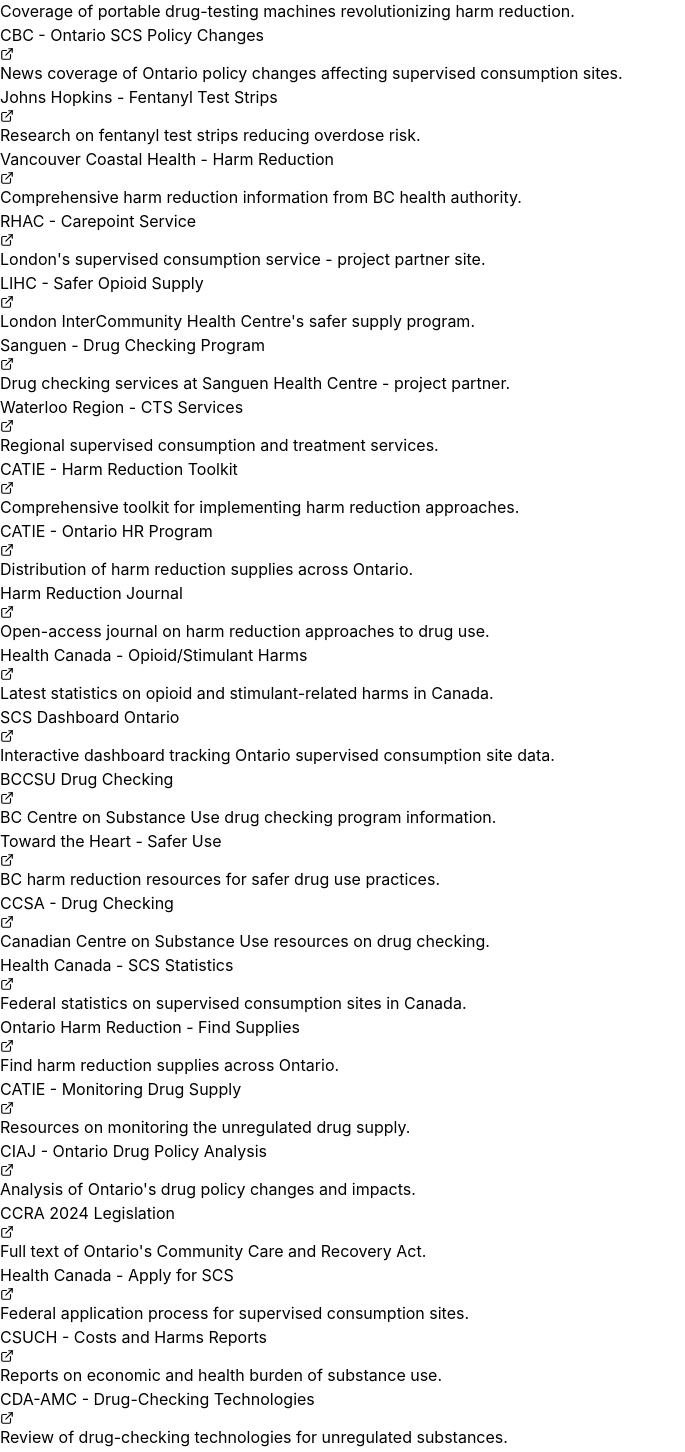
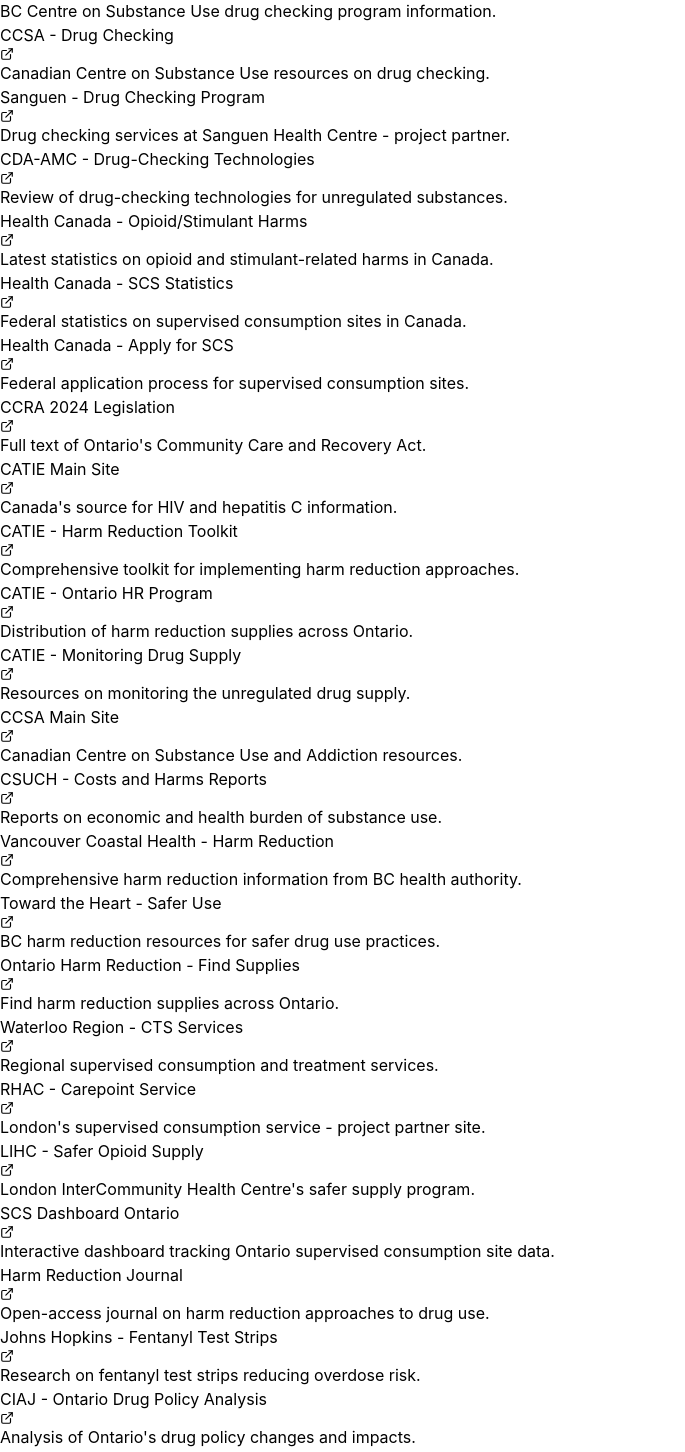
Before and after one commit to cameronmbrown9-eng/partner-dashboard-partners, a React (Vite) app: page / in a window 1280 px wide. Shown: the part 6151-7603 px from the top of the page, without its empty margins (0-685 px from the left). Built offline with nearby package versions, Linux system fonts and the light colour scheme.

Commit message:
Reorganize Related Links by category

```diff
--- a/src/App.jsx
+++ b/src/App.jsx
@@ -611,38 +611,46 @@
   );
 
   const linksData = [
-    { title: "Western News: Health Canada Grant", url: "https://news.westernu.ca/2023/04/health-canada-grant-funds-innovative-drug-checking-technology/", description: "Chemistry professor Francois Lagugné-Labarthet teams up with Scatr Inc. to pilot drug-checking technology." },
-    { title: "Scatr Portal (Partner Login)", url: "https://scatr.ca/auth", description: "Secure login for partners to access the drug-checking data management system." },
-    { title: "Scatr Live Dashboard", url: "https://scatr.live/", description: "Public dashboard with real-time drug-checking results across the network." },
-    { title: "Impact Canada - Drug Checking Challenge", url: "https://impact.canada.ca/en/challenges/drug-checking-challenge", description: "Official Government of Canada page for the Drug Checking Technology Challenge." },
-    { title: "Grand Prize Winner Announcement", url: "https://www.canada.ca/en/health-canada/news/2021/07/government-of-canada-announces-the-grand-prize-winner-of-the-drug-checking-technology-challenge.html", description: "Health Canada announces Scatr Inc. as the $1 million grand prize winner." },
-    { title: "Toronto Met - Fighting the Opioid Crisis", url: "https://www.torontomu.ca/magazine/2019/08/how-an-aerospace-engineer-is-fighting-the-opioid-crisis/", description: "Profile of Scatr founder applying aerospace engineering to harm reduction." },
-    { title: "CBC - Drug-Testing Machine 'Game Changer'", url: "https://www.cbc.ca/news/", description: "Coverage of portable drug-testing machines revolutionizing harm reduction." },
-    { title: "CBC - Ontario SCS Policy Changes", url: "https://www.cbc.ca/news/canada/toronto/", description: "News coverage of Ontario policy changes affecting supervised consumption sites." },
-    { title: "Johns Hopkins - Fentanyl Test Strips", url: "https://publichealth.jhu.edu/2018/low-tech-low-cost-test-strips-show-promise-for-reducing-fentanyl-overdoses", description: "Research on fentanyl test strips reducing overdose risk." },
-    { title: "Vancouver Coastal Health - Harm Reduction", url: "https://www.vch.ca/en/health-topics/harm-reduction", description: "Comprehensive harm reduction information from BC health authority." },
-    { title: "RHAC - Carepoint Service", url: "https://www.hivaidsconnection.ca/carepoint", description: "London's supervised consumption service - project partner site." },
-    { title: "LIHC - Safer Opioid Supply", url: "https://www.lihc.on.ca/safer-supply", description: "London InterCommunity Health Centre's safer supply program." },
-    { title: "Sanguen - Drug Checking Program", url: "https://www.sanguen.com/drug-checking", description: "Drug checking services at Sanguen Health Centre - project partner." },
-    { title: "Waterloo Region - CTS Services", url: "https://www.regionofwaterloo.ca/en/health-and-wellness/consumption-and-treatment-services.aspx", description: "Regional supervised consumption and treatment services." },
-    { title: "CATIE - Harm Reduction Toolkit", url: "https://www.catie.ca/harm-reduction-fundamentals-a-toolkit-for-service-providers", description: "Comprehensive toolkit for implementing harm reduction approaches." },
-    { title: "CATIE - Ontario HR Program", url: "https://www.catie.ca/caties-ontario-harm-reduction-program", description: "Distribution of harm reduction supplies across Ontario." },
-    { title: "Harm Reduction Journal", url: "https://harmreductionjournal.biomedcentral.com/", description: "Open-access journal on harm reduction approaches to drug use." },
-    { title: "Health Canada - Opioid/Stimulant Harms", url: "https://health-infobase.canada.ca/substance-related-harms/opioids-stimulants/", description: "Latest statistics on opioid and stimulant-related harms in Canada." },
-    { title: "SCS Dashboard Ontario", url: "https://scsdashboard.ca/", description: "Interactive dashboard tracking Ontario supervised consumption site data." },
-    { title: "BCCSU Drug Checking", url: "https://drugcheckingbc.ca/", description: "BC Centre on Substance Use drug checking program information." },
-    { title: "Toward the Heart - Safer Use", url: "https://towardtheheart.com/safer-use", description: "BC harm reduction resources for safer drug use practices." },
-    { title: "CCSA - Drug Checking", url: "https://www.ccsa.ca/drug-checking", description: "Canadian Centre on Substance Use resources on drug checking." },
-    { title: "Health Canada - SCS Statistics", url: "https://www.canada.ca/en/health-canada/services/substance-use/supervised-consumption-sites/status-application.html", description: "Federal statistics on supervised consumption sites in Canada." },
-    { title: "Ontario Harm Reduction - Find Supplies", url: "https://findneedles.ca/", description: "Find harm reduction supplies across Ontario." },
-    { title: "CATIE - Monitoring Drug Supply", url: "https://www.catie.ca/monitoring-and-responding-to-the-unregulated-drug-supply", description: "Resources on monitoring the unregulated drug supply." },
-    { title: "CIAJ - Ontario Drug Policy Analysis", url: "https://ciaj-icaj.ca/en/publications/", description: "Analysis of Ontario's drug policy changes and impacts." },
-    { title: "CCRA 2024 Legislation", url: "https://www.ontario.ca/laws/statute/24c27", description: "Full text of Ontario's Community Care and Recovery Act." },
-    { title: "Health Canada - Apply for SCS", url: "https://www.canada.ca/en/health-canada/services/substance-use/supervised-consumption-sites/apply.html", description: "Federal application process for supervised consumption sites." },
-    { title: "CSUCH - Costs and Harms Reports", url: "https://csuch.ca/publications/substance-use-costs-and-harms/", description: "Reports on economic and health burden of substance use." },
-    { title: "CDA-AMC - Drug-Checking Technologies", url: "https://www.cadth.ca/", description: "Review of drug-checking technologies for unregulated substances." },
-    { title: "CCSA Main Site", url: "https://www.ccsa.ca/", description: "Canadian Centre on Substance Use and Addiction resources." },
-    { title: "CATIE Main Site", url: "https://www.catie.ca/", description: "Canada's source for HIV and hepatitis C information." }
+    // === PROJECT & SCATR RESOURCES ===
+    { title: "Western News: Health Canada Grant", url: "https://news.westernu.ca/2023/04/health-canada-grant-funds-innovative-drug-checking-technology/", description: "Chemistry professor Francois Lagugné-Labarthet teams up with Scatr Inc. to pilot drug-checking technology.", category: "Project & Scatr" },
+    { title: "Impact Canada - Drug Checking Challenge", url: "https://impact.canada.ca/en/challenges/drug-checking-challenge", description: "Official Government of Canada page for the Drug Checking Technology Challenge.", category: "Project & Scatr" },
+    { title: "Grand Prize Winner Announcement", url: "https://www.canada.ca/en/health-canada/news/2021/07/government-of-canada-announces-the-grand-prize-winner-of-the-drug-checking-technology-challenge.html", description: "Health Canada announces Scatr Inc. as the $1 million grand prize winner.", category: "Project & Scatr" },
+    { title: "Toronto Met - Fighting the Opioid Crisis", url: "https://www.torontomu.ca/magazine/2019/08/how-an-aerospace-engineer-is-fighting-the-opioid-crisis/", description: "Profile of Scatr founder applying aerospace engineering to harm reduction.", category: "Project & Scatr" },
+    { title: "Scatr Portal (Partner Login)", url: "https://scatr.ca/auth", description: "Secure login for partners to access the drug-checking data management system.", category: "Project & Scatr" },
+    { title: "Scatr Live Dashboard", url: "https://scatr.live/", description: "Public dashboard with real-time drug-checking results across the network.", category: "Project & Scatr" },
+    // === DRUG CHECKING PROGRAMS ===
+    { title: "BCCSU Drug Checking", url: "https://drugcheckingbc.ca/", description: "BC Centre on Substance Use drug checking program information.", category: "Drug Checking" },
+    { title: "CCSA - Drug Checking", url: "https://www.ccsa.ca/drug-checking", description: "Canadian Centre on Substance Use resources on drug checking.", category: "Drug Checking" },
+    { title: "Sanguen - Drug Checking Program", url: "https://www.sanguen.com/drug-checking", description: "Drug checking services at Sanguen Health Centre - project partner.", category: "Drug Checking" },
+    { title: "CDA-AMC - Drug-Checking Technologies", url: "https://www.cadth.ca/", description: "Review of drug-checking technologies for unregulated substances.", category: "Drug Checking" },
+    // === GOVERNMENT & HEALTH CANADA ===
+    { title: "Health Canada - Opioid/Stimulant Harms", url: "https://health-infobase.canada.ca/substance-related-harms/opioids-stimulants/", description: "Latest statistics on opioid and stimulant-related harms in Canada.", category: "Government" },
+    { title: "Health Canada - SCS Statistics", url: "https://www.canada.ca/en/health-canada/services/substance-use/supervised-consumption-sites/status-application.html", description: "Federal statistics on supervised consumption sites in Canada.", category: "Government" },
+    { title: "Health Canada - Apply for SCS", url: "https://www.canada.ca/en/health-canada/services/substance-use/supervised-consumption-sites/apply.html", description: "Federal application process for supervised consumption sites.", category: "Government" },
+    { title: "CCRA 2024 Legislation", url: "https://www.ontario.ca/laws/statute/24c27", description: "Full text of Ontario's Community Care and Recovery Act.", category: "Government" },
+    // === CATIE RESOURCES ===
+    { title: "CATIE Main Site", url: "https://www.catie.ca/", description: "Canada's source for HIV and hepatitis C information.", category: "CATIE" },
+    { title: "CATIE - Harm Reduction Toolkit", url: "https://www.catie.ca/harm-reduction-fundamentals-a-toolkit-for-service-providers", description: "Comprehensive toolkit for implementing harm reduction approaches.", category: "CATIE" },
+    { title: "CATIE - Ontario HR Program", url: "https://www.catie.ca/caties-ontario-harm-reduction-program", description: "Distribution of harm reduction supplies across Ontario.", category: "CATIE" },
+    { title: "CATIE - Monitoring Drug Supply", url: "https://www.catie.ca/monitoring-and-responding-to-the-unregulated-drug-supply", description: "Resources on monitoring the unregulated drug supply.", category: "CATIE" },
+    // === CCSA RESOURCES ===
+    { title: "CCSA Main Site", url: "https://www.ccsa.ca/", description: "Canadian Centre on Substance Use and Addiction resources.", category: "CCSA" },
+    { title: "CSUCH - Costs and Harms Reports", url: "https://csuch.ca/publications/substance-use-costs-and-harms/", description: "Reports on economic and health burden of substance use.", category: "CCSA" },
+    // === HARM REDUCTION SERVICES ===
+    { title: "Vancouver Coastal Health - Harm Reduction", url: "https://www.vch.ca/en/health-topics/harm-reduction", description: "Comprehensive harm reduction information from BC health authority.", category: "Harm Reduction" },
+    { title: "Toward the Heart - Safer Use", url: "https://towardtheheart.com/safer-use", description: "BC harm reduction resources for safer drug use practices.", category: "Harm Reduction" },
+    { title: "Ontario Harm Reduction - Find Supplies", url: "https://findneedles.ca/", description: "Find harm reduction supplies across Ontario.", category: "Harm Reduction" },
+    { title: "Waterloo Region - CTS Services", url: "https://www.regionofwaterloo.ca/en/health-and-wellness/consumption-and-treatment-services.aspx", description: "Regional supervised consumption and treatment services.", category: "Harm Reduction" },
+    { title: "RHAC - Carepoint Service", url: "https://www.hivaidsconnection.ca/carepoint", description: "London's supervised consumption service - project partner site.", category: "Harm Reduction" },
+    { title: "LIHC - Safer Opioid Supply", url: "https://www.lihc.on.ca/safer-supply", description: "London InterCommunity Health Centre's safer supply program.", category: "Harm Reduction" },
+    { title: "SCS Dashboard Ontario", url: "https://scsdashboard.ca/", description: "Interactive dashboard tracking Ontario supervised consumption site data.", category: "Harm Reduction" },
+    // === RESEARCH & PUBLICATIONS ===
+    { title: "Harm Reduction Journal", url: "https://harmreductionjournal.biomedcentral.com/", description: "Open-access journal on harm reduction approaches to drug use.", category: "Research" },
+    { title: "Johns Hopkins - Fentanyl Test Strips", url: "https://publichealth.jhu.edu/2018/low-tech-low-cost-test-strips-show-promise-for-reducing-fentanyl-overdoses", description: "Research on fentanyl test strips reducing overdose risk.", category: "Research" },
+    { title: "CIAJ - Ontario Drug Policy Analysis", url: "https://ciaj-icaj.ca/en/publications/", description: "Analysis of Ontario's drug policy changes and impacts.", category: "Research" },
+    // === NEWS & MEDIA ===
+    { title: "CBC - Drug-Testing Machine 'Game Changer'", url: "https://www.cbc.ca/news/", description: "Coverage of portable drug-testing machines revolutionizing harm reduction.", category: "News" },
+    { title: "CBC - Ontario SCS Policy Changes", url: "https://www.cbc.ca/news/canada/toronto/", description: "News coverage of Ontario policy changes affecting supervised consumption sites.", category: "News" }
   ];
 
   const RelatedLinks = () => (
```
